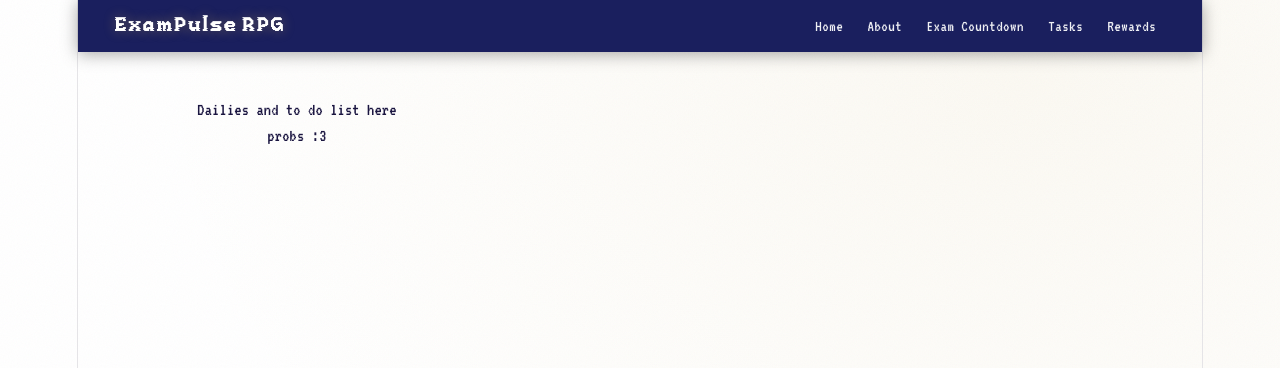
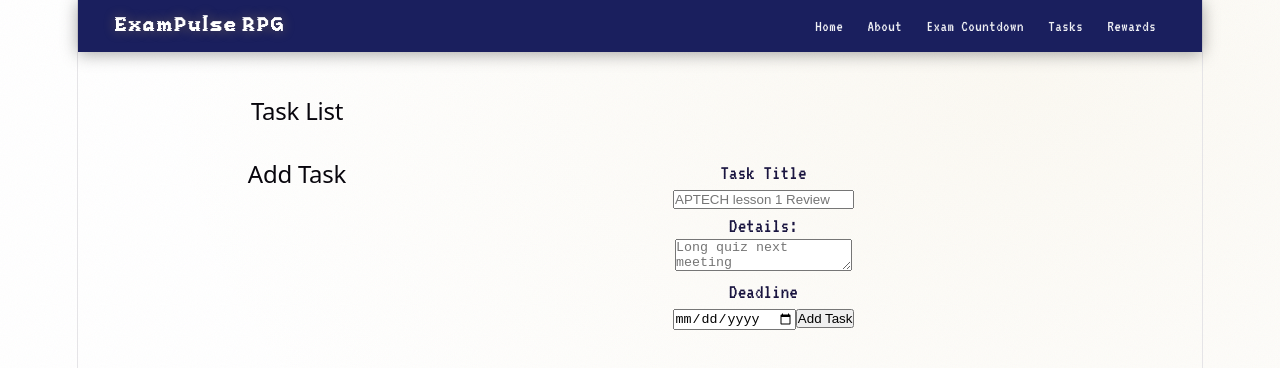
Before and after one commit to PB013/SyntaxTerrors-ExamPulse-RPG-IDA-3-, a React (Vite) app in the folder ExamPulse/: page /tasks in a window 1280 px wide. Shown: the top 368 px of the page. Built offline with nearby package versions, Linux system fonts and the light colour scheme.

Commit message:
Update Tasks.jsx

```diff
--- a/ExamPulse/src/Tasks.jsx
+++ b/ExamPulse/src/Tasks.jsx
@@ -1,12 +1,118 @@
+import { useState, useEffect } from 'react';
 import Navbar from './Navbar';
 import './App.css';
 
 function Tasks() {
+  const [task, setTask] = useState('');
+  const [note, setNote] = useState('');
+  const [deadline, setDeadline] = useState('');
+  const [tasks, setTasks] = useState([]);
+  const [editingId, setEditingId] = useState(null);
+
+  // LOAD from localStorage
+  useEffect(() => {
+    const savedTasks = JSON.parse(localStorage.getItem('tasks'));
+    if (savedTasks) setTasks(savedTasks);
+  }, []);
+
+  // SAVE to localStorage
+  useEffect(() => {
+    localStorage.setItem('tasks', JSON.stringify(tasks));
+  }, [tasks]);
+
+  const handleAddTask = (e) => {
+    e.preventDefault();
+
+    if (!task) return;
+
+    if (editingId) {
+      // UPDATE existing task
+      setTasks(tasks.map(t =>
+        t.id === editingId
+          ? { ...t, task, note, deadline }
+          : t
+      ));
+      setEditingId(null);
+    } else {
+      // ADD new task
+      const newTask = {
+        id: Date.now(),
+        task,
+        note,
+        deadline,
+      };
+      setTasks([...tasks, newTask]);
+    }
+
+    // Clear inputs
+    setTask('');
+    setNote('');
+    setDeadline('');
+  };
+
+  const handleDelete = (id) => {
+    setTasks(tasks.filter(t => t.id !== id));
+  };
+
+  const handleEdit = (t) => {
+    setTask(t.task);
+    setNote(t.note);
+    setDeadline(t.deadline);
+    setEditingId(t.id);
+  };
+
   return (
     <div className="task-page">
       <Navbar />
       <main>
-        <p>Dailies and to do list here probs :3</p>
+
+        <h2>Task List</h2>
+        <ul className="task-list">
+          {tasks.map((t) => (
+            <li key={t.id} className="task-item">
+              <strong>{t.task}</strong>
+              {t.note && <p>{t.note}</p>}
+              {t.deadline && <small>Due: {t.deadline}</small>}
+
+              <div className="task-actions">
+                <button onClick={() => handleEdit(t)}>Edit</button>
+                <button onClick={() => handleDelete(t.id)}>Delete</button>
+              </div>
+            </li>
+          ))}
+        </ul>
+
+        <h2>{editingId ? 'Edit Task' : 'Add Task'}</h2>
+
+        <form onSubmit={handleAddTask} className="task-form">
+          <h3>Task Title</h3>
+          <input
+            type="text"
+            placeholder="APTECH lesson 1 Review"
+            value={task}
+            onChange={(e) => setTask(e.target.value)}
+            required
+          />
+
+          <h3>Details:</h3>
+          <textarea
+            placeholder="Long quiz next meeting"
+            value={note}
+            onChange={(e) => setNote(e.target.value)}
+          />
+
+          <h3>Deadline</h3>
+          <input
+            type="date"
+            value={deadline}
+            onChange={(e) => setDeadline(e.target.value)}
+          />
+
+          <button type="submit">
+            {editingId ? 'Update Task' : 'Add Task'}
+          </button>
+        </form>
+
       </main>
     </div>
   );
```
